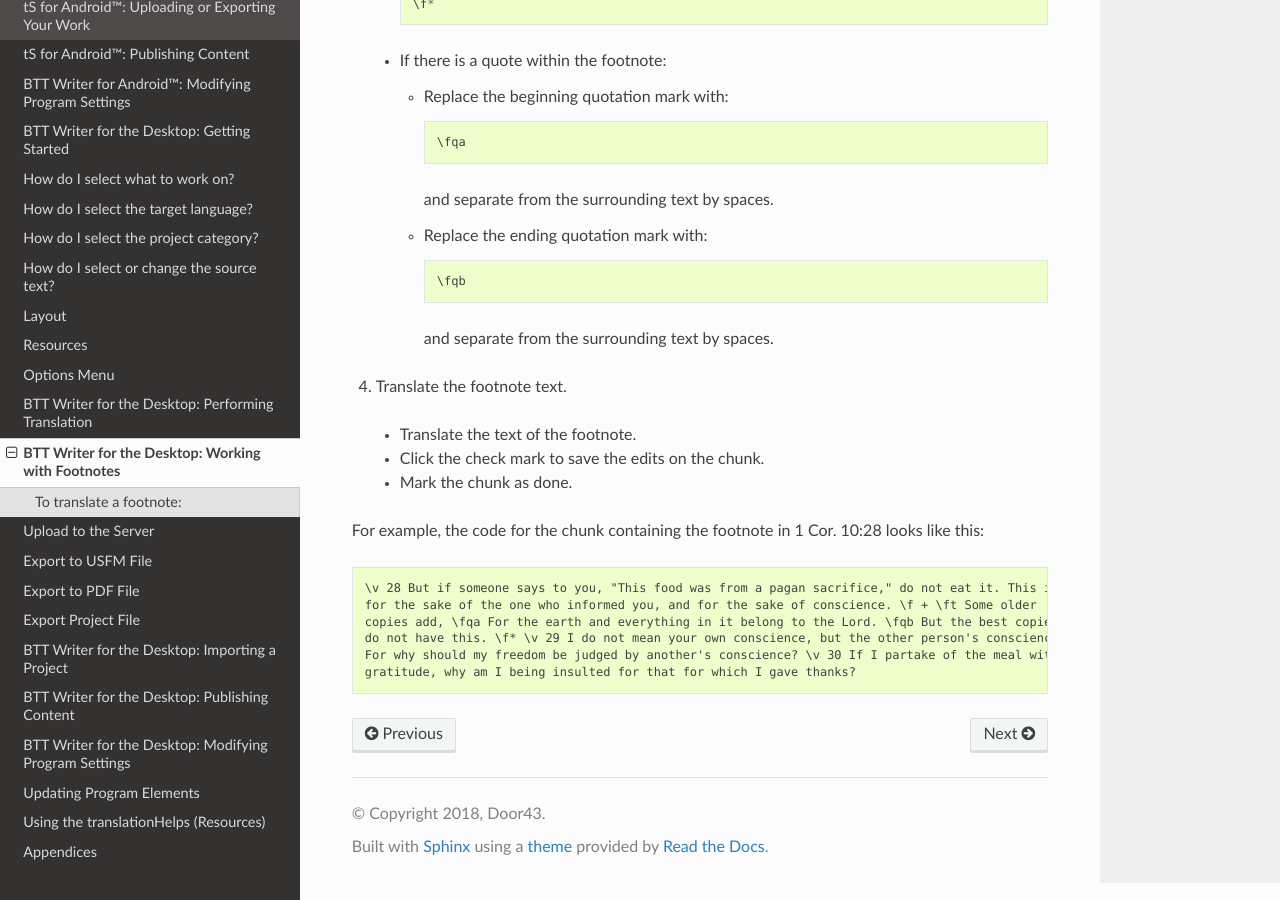
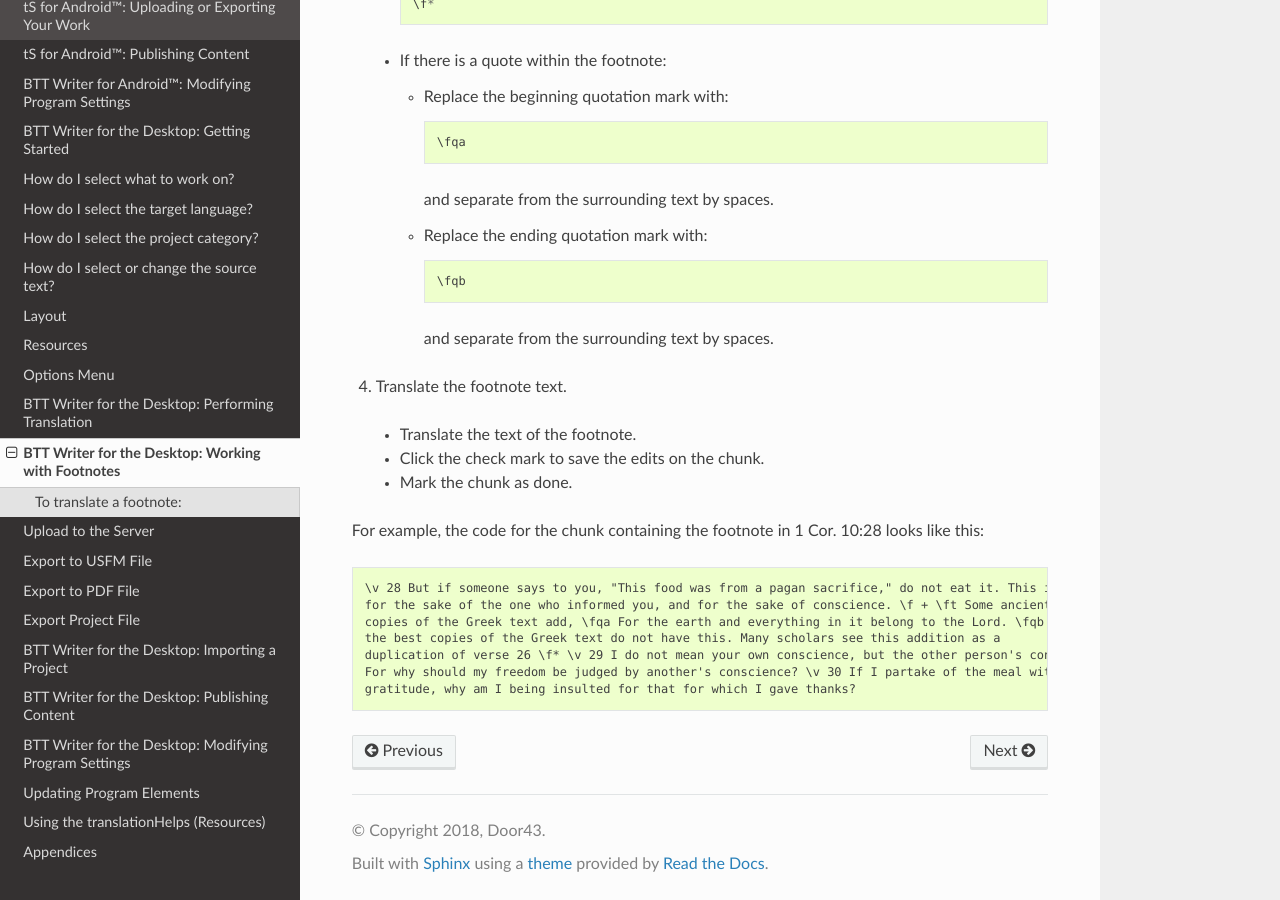
Before and after one commit to mondele/btt-writer-docs, a Sphinx documentation site: the page built from docs/dFootnotes.rst, in a window 1280 px wide and 900 px high, scrolled down 1377 px. Built offline with Sphinx 7.4.7 and the Read the Docs theme 2.0.0, drawn with Linux system fonts in a browser that asks for light colours; pages that are not in the unit, such as notebooks, are missing from menus.

Commit message:
Update dFootnotes.rst

```diff
--- a/docs/dFootnotes.rst
+++ b/docs/dFootnotes.rst
@@ -86,8 +86,9 @@ For example, the code for the chunk containing the footnote in 1 Cor. 10:28 look
 ::
 
     \v 28 But if someone says to you, "This food was from a pagan sacrifice," do not eat it. This is
-    for the sake of the one who informed you, and for the sake of conscience. \f + \ft Some older
-    copies add, \fqa For the earth and everything in it belong to the Lord. \fqb But the best copies
-    do not have this. \f* \v 29 I do not mean your own conscience, but the other person's conscience.
+    for the sake of the one who informed you, and for the sake of conscience. \f + \ft Some ancient
+    copies of the Greek text add, \fqa For the earth and everything in it belong to the Lord. \fqb But
+    the best copies of the Greek text do not have this. Many scholars see this addition as a
+    duplication of verse 26 \f* \v 29 I do not mean your own conscience, but the other person's conscience.
     For why should my freedom be judged by another's conscience? \v 30 If I partake of the meal with
     gratitude, why am I being insulted for that for which I gave thanks?
```
